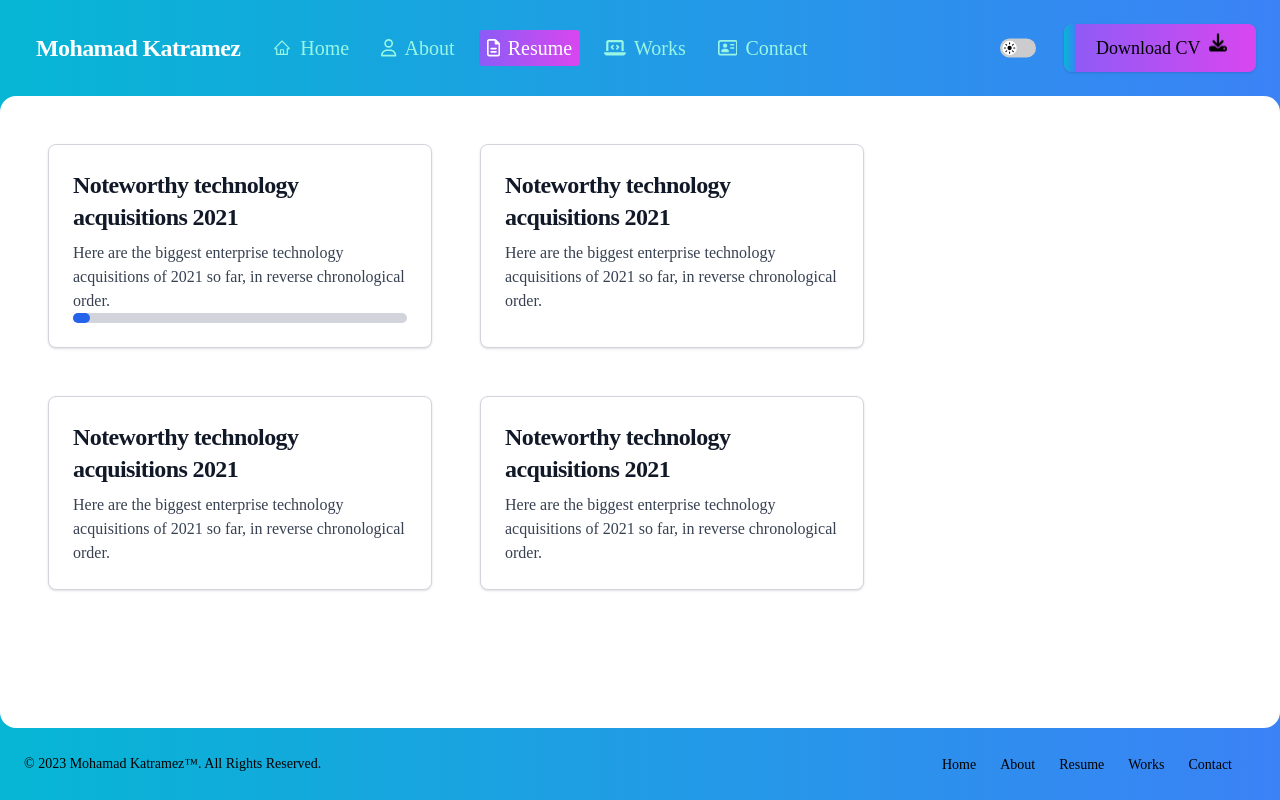
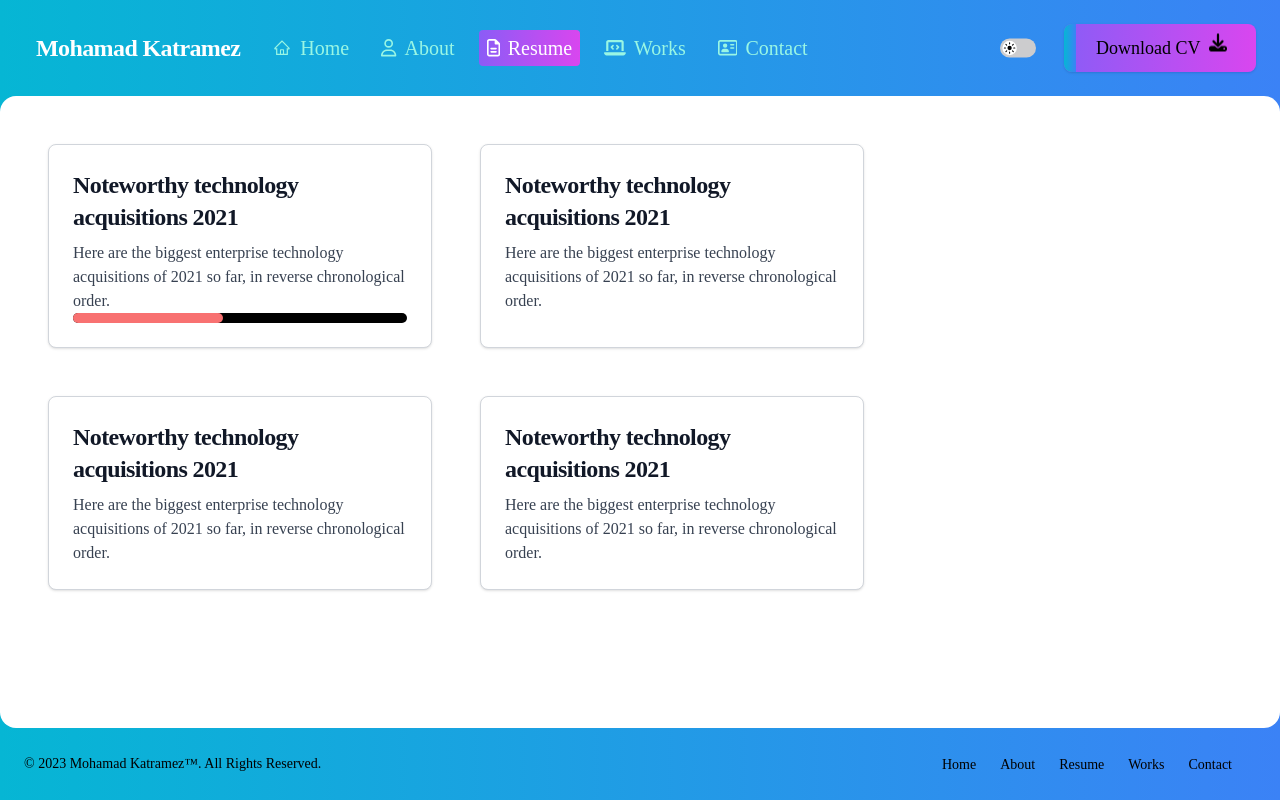
Before and after one commit to the1Lion/portfolio, a Vue app: page /resume in a window 1280 px wide. Built offline with nearby package versions, Linux system fonts and the light colour scheme.

Commit message:
change style

```diff
--- a/src/components/ProgressBars/ProgressBar.vue
+++ b/src/components/ProgressBars/ProgressBar.vue
@@ -26,8 +26,8 @@ export default {
 </script>
 
 <template>
-  <div :class="'w-full ' + backgroundColor +' rounded-full h-2.5 dark:' + darkBackgroundColor">
-    <div :class="color + ' h-2.5 rounded-full'" :style="'width: ' +  progressPercentage + '%'"></div>
+  <div class="w-full rounded-full h-2.5 " :class="'dark:'+ darkBackgroundColor + ' ' + backgroundColor">
+    <div class=" h-2.5 rounded-full" :class="color" :style="'width: ' +  progressPercentage + '%'"></div>
   </div>
 </template>
 
--- a/src/views/Resume.vue
+++ b/src/views/Resume.vue
@@ -21,7 +21,7 @@ export default {
           <div class="flex gap-12 flex-wrap">
             <AboutCard card-url="/about" card-title="Noteworthy technology acquisitions 2021"
                        card-description="Here are the biggest enterprise technology acquisitions of 2021 so far, in reverse chronological order.">
-              <ProgressBar progress-percentage="5"></ProgressBar>
+              <ProgressBar progress-percentage="45" color="bg-red-400" background-color="bg-black" dark-background-color="bg-white"></ProgressBar>
             </AboutCard>
             <AboutCard card-url="/about" card-title="Noteworthy technology acquisitions 2021"
                        card-description="Here are the biggest enterprise technology acquisitions of 2021 so far, in reverse chronological order.">
```
